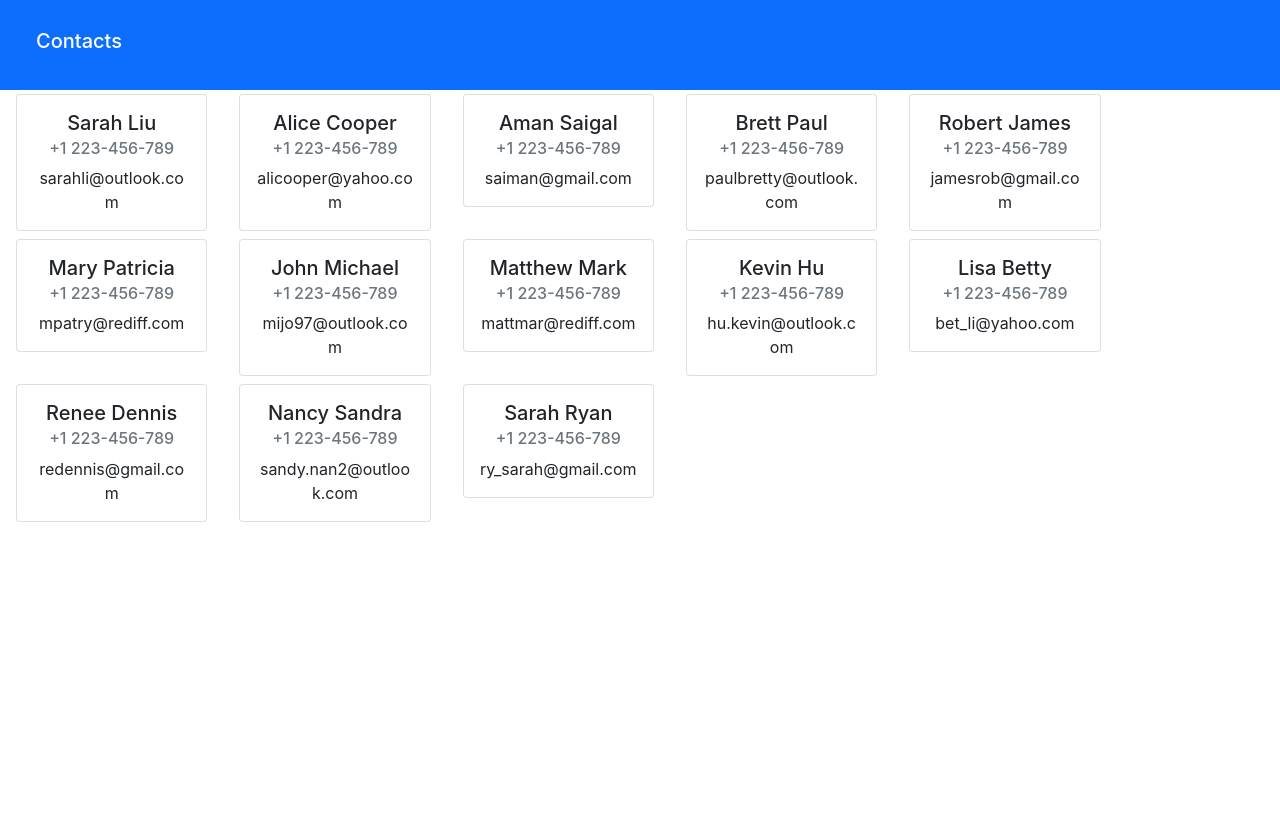
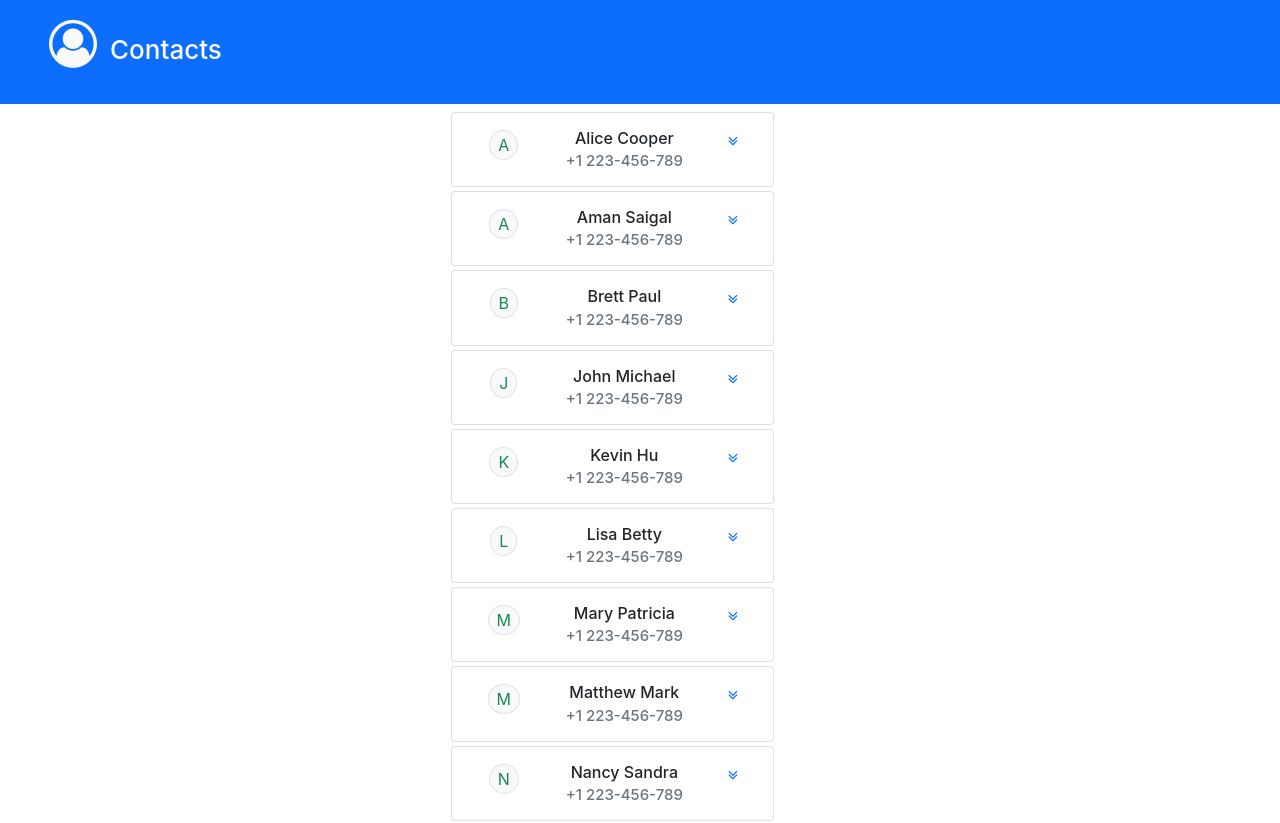
Before and after one commit to Monika-ch/Contacts, a React (Create React App) app: page / in a window 1280 px wide. Shown: the top 823 px of the page. Before the commit the page ends 800 px from the top, so only its background shows below. Built offline with nearby package versions, Linux system fonts and the light colour scheme.

Commit message:
expandable contact cards

```diff
--- a/src/App.css
+++ b/src/App.css
@@ -1,10 +1,6 @@
 .App {
   text-align: center;
-}
-
-.App-logo {
-  height: 40vmin;
-  pointer-events: none;
+  overflow: hidden;
 }
 
 .App-header {
--- /dev/null
+++ b/src/components/Header.css
@@ -0,0 +1,4 @@
+.logo {
+  font-size: 26px !important;
+  font-weight: 500;
+}
--- a/src/components/Header.js
+++ b/src/components/Header.js
@@ -1,9 +1,15 @@
 import { Navbar, NavbarBrand } from "reactstrap";
+import './Header.css'
 
 const Header = () => {
   return (
-    <Navbar dark color='primary' sticky='top' expand='md' className='p-4'>
-      <NavbarBrand href='/' className='h6 ml-5'>
+    <Navbar dark color='primary' sticky='top' expand='md' className='ps-4 p-2'>
+      <NavbarBrand href='/' className='logo'>
+        <a
+          className='btn'
+        >
+          <i className='fa fa-3x fa-user-circle-o text-light pb-3' aria-hidden='true'></i>
+        </a>
         Contacts
       </NavbarBrand>
     </Navbar>
--- a/src/components/Main.js
+++ b/src/components/Main.js
@@ -1,11 +1,19 @@
 import ContactsList from "../features/contacts/ContactsList";
 import Header from "./Header";
+import { Col, Row } from "reactstrap";
 
-function Main() {
+const Main = () => {
   return (
     <>
       <Header />
-      <ContactsList />
+      <Row>
+        <Col sm='4'>
+          {/* < ContactVertical /> */}
+        </Col>
+        <Col>
+          <ContactsList />
+        </Col>
+      </Row>
     </>
   );
 }
--- /dev/null
+++ b/src/features/contacts/ContactCard.css
@@ -0,0 +1,14 @@
+.phone {
+  font-weight: 500;
+  font-size: 15px;
+  line-height: 1.2;
+}
+
+.email {
+  font-size: 14px;
+  line-height: 1.3;
+}
+
+.contactCardCol {
+  margin: 4px;
+}
--- a/src/features/contacts/ContactCard.js
+++ b/src/features/contacts/ContactCard.js
@@ -1,16 +1,55 @@
-import { Card, CardBody, CardSubtitle, CardText, CardTitle } from "reactstrap";
+import {
+  Button,
+  Card,
+  CardBody,
+  CardSubtitle,
+  CardText,
+  CardTitle,
+  Col,
+  Collapse,
+  Row,
+} from "reactstrap";
+import { useState } from "react";
+import "./ContactCard.css";
 
 const ContactCard = (props) => {
+  const { firstName, lastName, phone, email } = { ...props.contact };
+  const initial = firstName[0].toUpperCase();
+
+  const [isOpen, setIsOpen] = useState(false);
+  const toggle = () => setIsOpen(!isOpen);
+
   return (
     <Card>
       <CardBody>
-        <CardTitle tag='h5'>
-          {`${props.contact.firstName} ${props.contact.lastName}`}
-        </CardTitle>
-        <CardSubtitle className='mb-2 text-muted' tag='h6'>
-          {props.contact.phone}
-        </CardSubtitle>
-        <CardText>{props.contact.email}</CardText>
+        <Row  className='m-0 p-0'>
+          <Col md='3' className='p-1'>
+            <span
+              className='initial rounded-circle border bg-light px-2 py-1 text-success'
+              aria-hidden='true'
+            >
+              {initial}
+            </span>
+          </Col>
+          <Col>
+            <CardTitle tag='h6' aria-label={`${firstName} ${lastName}`}>
+              {`${firstName} ${lastName}`}
+            </CardTitle>
+            <CardSubtitle className='text-muted phone' aria-label={phone}>
+              {phone}
+            </CardSubtitle>
+            <Collapse isOpen={isOpen}>
+              <CardText className='mt-2 email' aria-label={email}>
+                {email}
+              </CardText>
+            </Collapse>
+          </Col>
+          <Col xs='2'>
+            <a className='text-primary' onClick={toggle}>
+              <i class='fa fa-angle-double-down' aria-hidden='true'></i>
+            </a>
+          </Col>
+        </Row>
       </CardBody>
     </Card>
   );
--- a/src/features/contacts/ContactsList.js
+++ b/src/features/contacts/ContactsList.js
@@ -1,19 +1,23 @@
-import { CONTACTS } from '../../app/shared/CONTACTS';
+import { CONTACTS } from "../../app/shared/CONTACTS";
 import { Col, Row } from "reactstrap";
-import ContactCard from './ContactCard';
+import ContactCard from "./ContactCard";
 
 const ContactsList = () => {
-  return (
-    <Row className='ms-auto'>
-      {CONTACTS.map((contact) => {
-        return (
-          <Col md='2' className='m-1' key={contact.id}>
-            <ContactCard contact={contact} />
-          </Col>
-        )
-      })}
-    </Row>
-  )
-}
+  const sortedContacts = CONTACTS.sort((a, b) => {
+    const result = a.firstName.localeCompare(b.firstName);
+
+    return result !== 0 ? result : a.lastName.localeCompare(b.lastName);
+  }).map((contact) => {
+    return (
+      <Row>
+        <Col md='5' className='contactCardCol' key={contact.id}>
+          <ContactCard contact={contact} />
+        </Col>
+      </Row>
+    );
+  });
+
+  return <Row className='ms-auto mt-2'>{sortedContacts}</Row>;
+};
 
 export default ContactsList;
```
